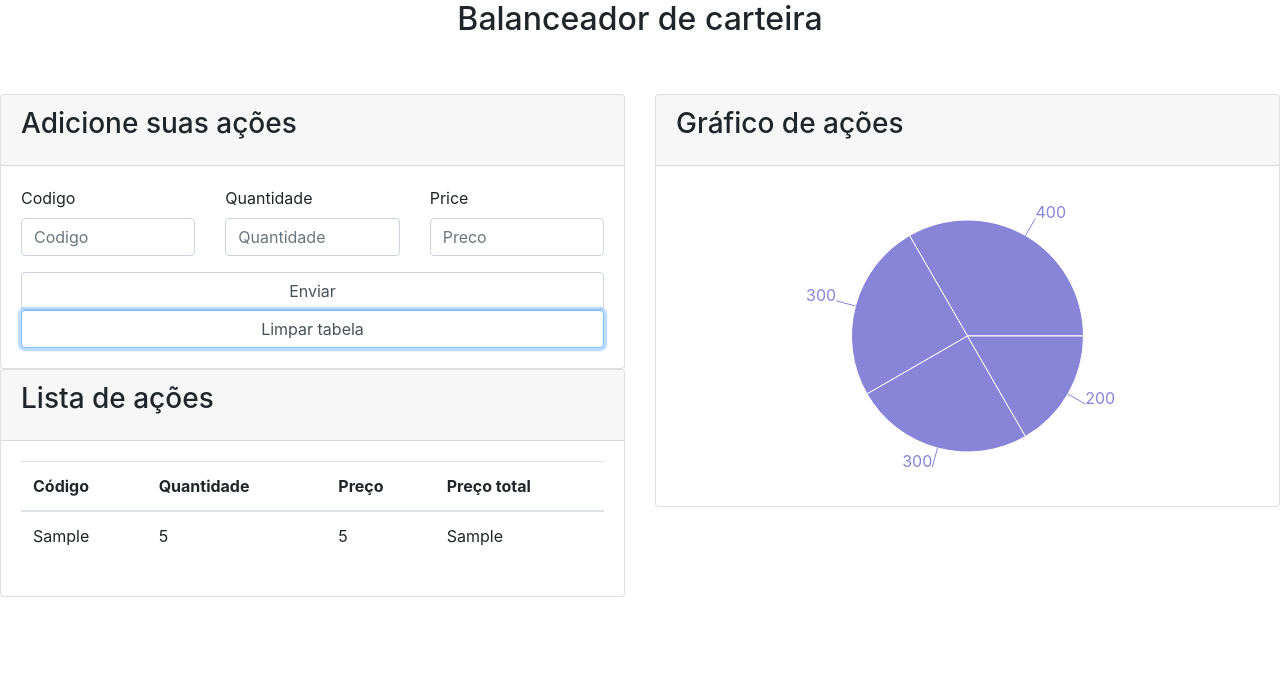
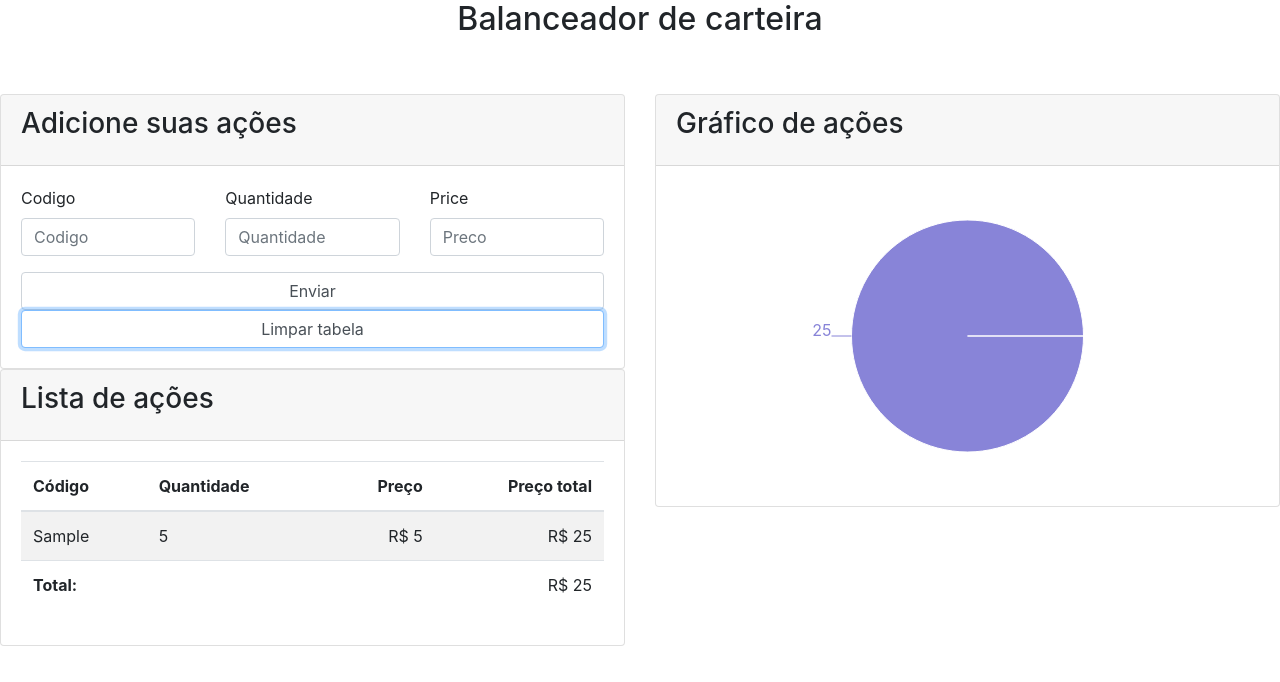
Before and after one commit to JoaoGabrielM/ProjetoRXJS, a React (Create React App) app: page / in a window 1280 px wide. Both pictures are taken after typing "Sample", "5", "5" into the empty fields and a click on the button "Limpar tabela". Shown: the top 682 px of the page. Built offline with nearby package versions, Linux system fonts and the light colour scheme.

Commit message:
Showing final value of the stocks and making the chart change with new stocks

```diff
--- /dev/null
+++ b/src/Components/FinalValueLine.js
@@ -0,0 +1,28 @@
+import React, { Component } from 'react';
+import { finalValueStocks } from '../Services';
+
+export default class FinalValueLine extends Component {
+    constructor() {
+        super();
+        this.state = { finalValue: 0.00 }
+    }
+
+    componentDidMount() {
+        this.subscription = finalValueStocks.getFinalValue().subscribe(message => {
+            if (message) {
+                this.setState({ finalValue: message.finalValue });
+            } else {
+                this.setState.finalValue = 0.00;
+            }
+        });
+    }
+
+    render() {
+        return (
+            <tr>
+                <td><b>Total:</b></td>
+                <td colSpan="3" className="text-right">R$ { this.state.finalValue }</td>
+            </tr>
+        )
+    }
+}
--- a/src/Components/PieChartStocks.js
+++ b/src/Components/PieChartStocks.js
@@ -1,13 +1,28 @@
 import React, { Component } from 'react';
 import { Card, CardHeader, CardTitle, CardBody } from 'reactstrap';
-import { ResponsiveContainer, PieChart, Pie } from 'recharts';
+import { ResponsiveContainer, PieChart, Pie, Tooltip } from 'recharts';
+import { pieChartService } from '../Services';
 
 export default class PieChartStocks extends Component {
+    constructor() {
+        super();
+        this.state = { data: [] };
+    }
+
+    componentDidMount() {
+        // subscribe to home component messages
+        this.subscription = pieChartService.getStocks().subscribe(message => {
+            if (message) {
+                // add message to local state if not empty
+                this.setState({ data: [...this.state.data, message.stock] });
+            } else {
+                // clear messages when empty message received
+                this.setState({ data: [] });
+            }
+        });
+    }
+
     render() {
-        const data =    [
-                            { name: 'Group A', value: 400 }, { name: 'Group B', value: 300 },
-                            { name: 'Group C', value: 300 }, { name: 'Group D', value: 200 },
-                        ];
         return(
             <div className="content">
                 <Card>
@@ -18,7 +33,8 @@ export default class PieChartStocks extends Component {
                         <div style={{ width: '100%', height: 300 }}>
                             <ResponsiveContainer>
                                 <PieChart>
-                                    <Pie dataKey="value" data={data} fill="#8884d8" label />
+                                    <Pie dataKey="finalValue" nameKey="code" data={this.state.data} fill="#8884d8" label />
+                                    <Tooltip/>
                                 </PieChart>
                             </ResponsiveContainer>
                         </div>
--- a/src/Components/StocksList.js
+++ b/src/Components/StocksList.js
@@ -1,6 +1,7 @@
 import React, { Component } from 'react';
 import { Card, CardHeader, CardTitle, CardBody, Table } from'reactstrap';
-import { stockListService } from '../Services';
+import { stockListService, pieChartService, finalValueStocks } from '../Services';
+import FinalValueLine from './FinalValueLine';
 
 export default class StocksList extends Component {
     constructor() {
@@ -17,9 +18,13 @@ export default class StocksList extends Component {
             if (message) {
                 // add message to local state if not empty
                 this.setState({ stocks: [...this.state.stocks, message.stock] });
+                pieChartService.sendStock(message.stock);
+                finalValueStocks.sendStocks([...this.state.stocks, message.stock]);
             } else {
                 // clear messages when empty message received
                 this.setState({ stocks: [] });
+                pieChartService.clearStocks();
+                finalValueStocks.clearFinalValue();
             }
         });
     }
@@ -31,25 +36,28 @@ export default class StocksList extends Component {
                         <CardTitle tag="h3">Lista de ações</CardTitle>
                     </CardHeader>
                     <CardBody>
-                        <Table>
+                        <Table striped>
                             <thead>
                                 <tr>
                                     <th>Código</th>
                                     <th>Quantidade</th>
-                                    <th>Preço</th>
-                                    <th>Preço total</th>
+                                    <th className="text-right">Preço</th>
+                                    <th className="text-right">Preço total</th>
                                 </tr>
                             </thead>
                             <tbody>
                                 { this.state.stocks.map((stock, i) =>
                                     <tr key={ i }>
-                                        <td>{ stock['code'] }</td>
+                                        <td>{ stock.code }</td>
                                         <td>{ stock.quantity }</td>
-                                        <td>{ stock.price }</td>
-                                        <td>{ stock.code }</td>
+                                        <td className="text-right">R$ { stock.price }</td>
+                                        <td className="text-right">R$ { stock.quantity * stock.price }</td>
                                     </tr>
                                 )}
                             </tbody>
+                            <tfoot>
+                                <FinalValueLine/>
+                            </tfoot>
                         </Table>
                     </CardBody>
                 </Card>
--- a/src/Services.js
+++ b/src/Services.js
@@ -7,3 +7,26 @@ export const stockListService = {
     clearStocks: () => subject.next(),
     getStocks: () => subject.asObservable()
 };
+
+const pieSubject = new Subject();
+
+export const pieChartService = {
+    sendStock: stock => {
+        const newStock = { code: stock.code, finalValue: stock.quantity * stock.price };
+        pieSubject.next({ stock: newStock });
+    },
+    clearStocks: () => pieSubject.next(),
+    getStocks: () => pieSubject.asObservable()
+}
+
+const finalValueSubject = new Subject();
+
+export const finalValueStocks = {
+    sendStocks: stocks => {
+        let finalValue = 0;
+        stocks.map(stock => finalValue += stock.quantity * stock.price);
+        finalValueSubject.next({ finalValue: finalValue });
+    },
+    clearFinalValue: () => finalValueSubject.next(),
+    getFinalValue: () => finalValueSubject.asObservable()
+}
```
